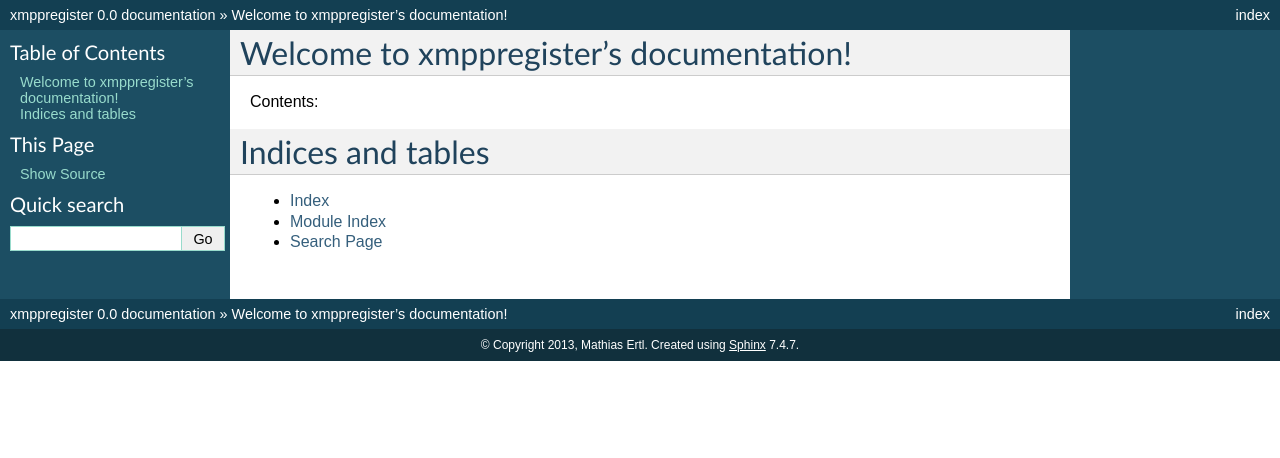
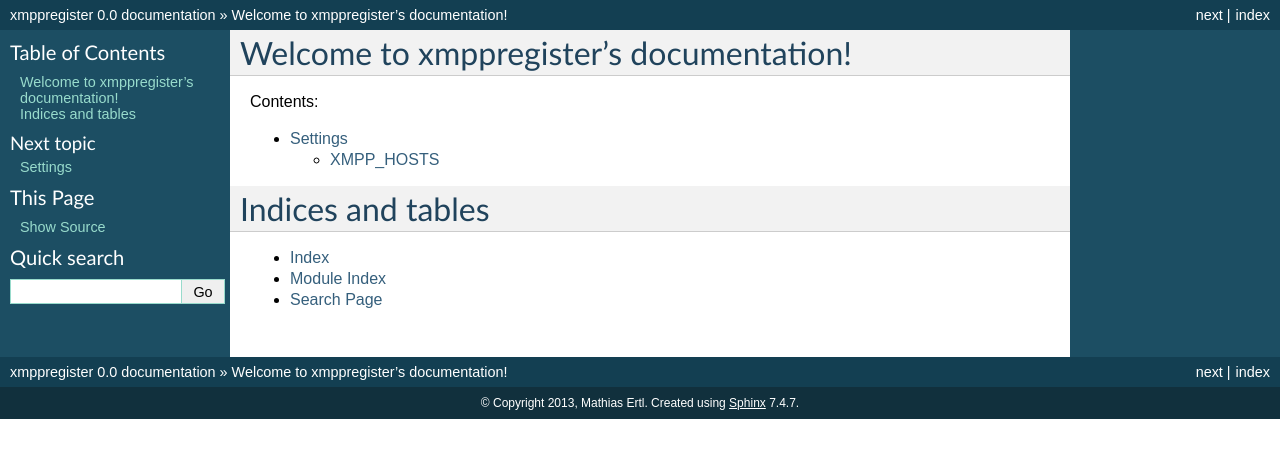
Before and after one commit to mathiasertl/django-xmpp-account, a Sphinx documentation site: the page built from doc/index.rst, in a window 1280 px wide. Shown: the top 458 px of the page. Built offline with Sphinx 7.4.7, drawn with Linux system fonts in a browser that asks for light colours.

Commit message:
add todo with reference for settings

```diff
--- a/doc/index.rst
+++ b/doc/index.rst
@@ -11,6 +11,7 @@
 .. toctree::
    :maxdepth: 2
 
+   settings
 
 
 Indices and tables
--- /dev/null
+++ b/doc/settings.rst
@@ -0,0 +1,9 @@
+Settings
+--------
+
+.. _settings-XMPP_HOSTS:
+
+XMPP_HOSTS
+__________
+
+Todo.
```
